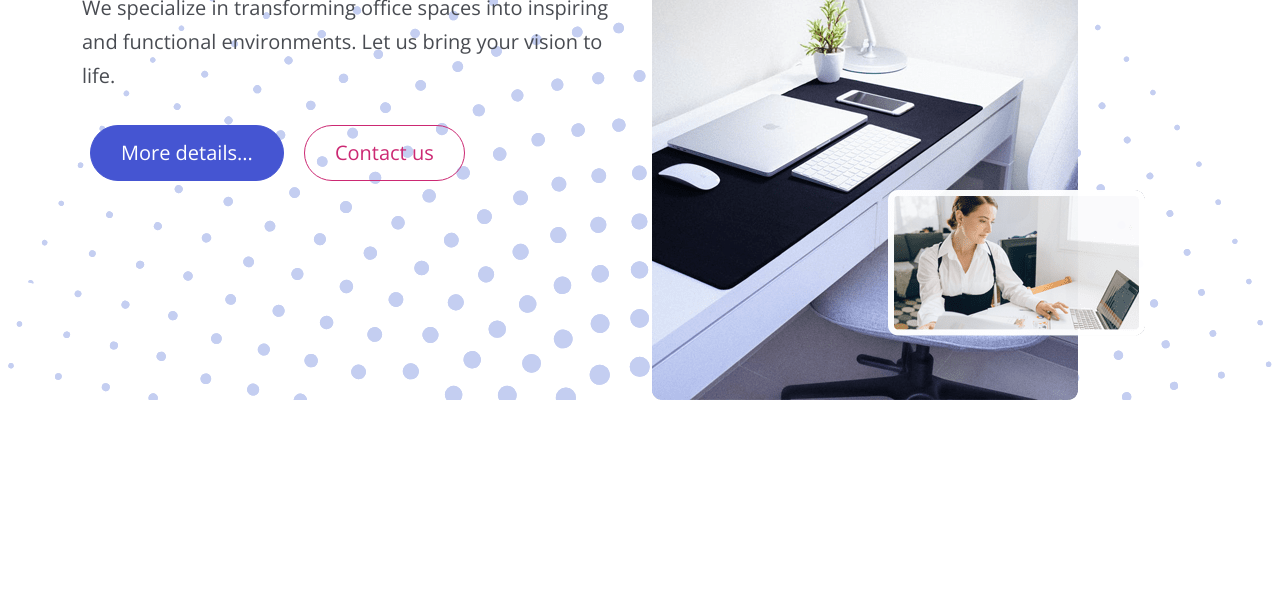
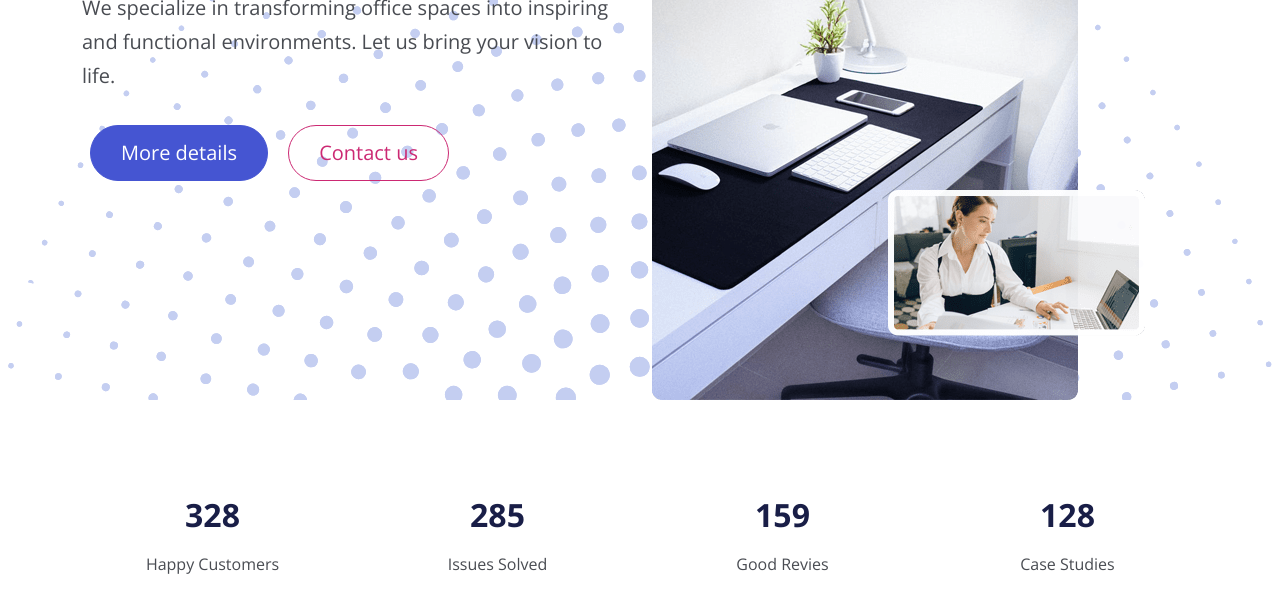
Before and after one commit to EddieO23/yavin-website, a website: page index.html in a window 1280 px wide. Shown: the part 342-954 px from the top of the page. Before the commit the page ends 800 px from the top, so only its background shows below. Drawn offline with nearby package versions, Linux system fonts and the light colour scheme; files that its build step writes are made by us from their sources.

Commit message:
Added JS script for numbers in stats

```diff
--- a/index.html
+++ b/index.html
@@ -83,7 +83,7 @@
                 We specialize in transforming office spaces into inspiring and
                 functional environments. Let us bring your vision to life.
               </p>
-              <a href="#introduction" class="btn btn-primary btn-lg m-2">More details...</a>
+              <a href="#introduction" class="btn btn-primary btn-lg m-2">More details</a>
               <a href="#contact" class="btn  btn-outline-secondary btn-lg m-2">Contact us</a>
             </div>
           </div>
@@ -97,6 +97,29 @@
       </div>
     </header>
 
+    <!-- Stats -->
+
+    <section id="stats" class="stats container">
+      <div class="row my-6">
+        <div class="col-md-3 col-sm-6 text-center">
+          <h2 class="counter xl-text" data-target="328"></h2>
+          <p>Happy Customers</p>
+        </div>
+        <div class="col-md-3 col-sm-6 text-center">
+          <h2 class="counter xl-text" data-target="285"></h2>
+          <p>Issues Solved</p>
+        </div>
+        <div class="col-md-3 col-sm-6 text-center">
+          <h2 class="counter xl-text" data-target="159"></h2>
+          <p>Good Revies</p>
+        </div>
+        <div class="col-md-3 col-sm-6 text-center">
+          <h2 class="counter xl-text" data-target="128"></h2>
+          <p>Case Studies</p>
+        </div>
+      </div>
+    </section>
+
     <script src="js/bootstrap.bundle.min.js"></script>
     <script src="js/script.js"></script>
   </body>
--- a/js/script.js
+++ b/js/script.js
@@ -13,4 +13,29 @@ function userScroll() {
   });
 }
 
+function incrementStats() {
+  const counters = document.querySelectorAll('.counter');
+
+  counters.forEach(counter => {
+    counter.innerText = 0;
+
+    const updateCounter = () => {
+      const target = +counter.getAttribute('data-target');
+      const c = +counter.innerText;
+
+      const increment = target / 200;
+
+      if (c < target) {
+        counter.innerText = Math.ceil(c + increment);
+        setTimeout(updateCounter, 1);
+      } else {
+        counter.innerText = target;
+      }
+    };
+
+    updateCounter();
+  });
+}
+
 document.addEventListener('DOMContentLoaded', userScroll);
+document.addEventListener('DOMContentLoaded', incrementStats);
```
